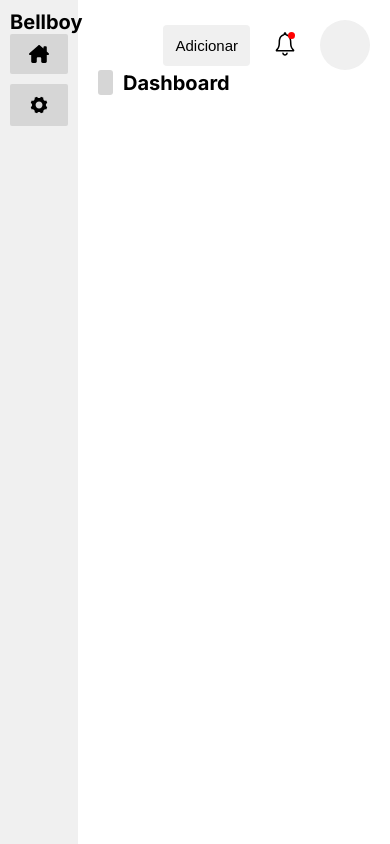
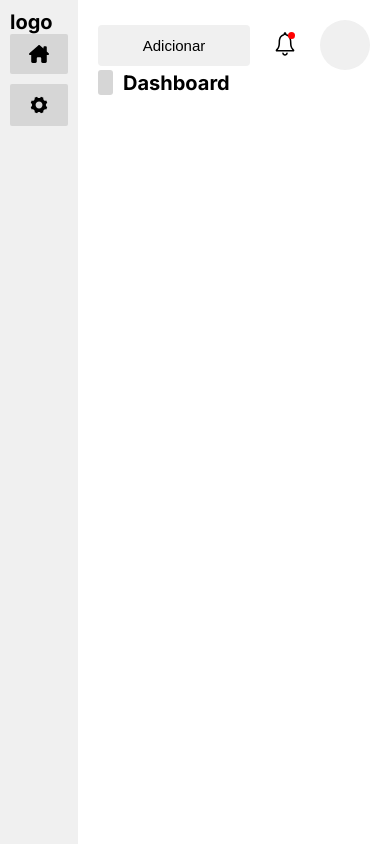
Before and after one commit to carlosr-lotus/bellboy, a Next.js app: page / in a window 390 px wide. Built offline with nearby package versions, Linux system fonts and the light colour scheme.

Commit message:
ADD responsive dashboard header

```diff
--- a/src/components/Sidebar.tsx
+++ b/src/components/Sidebar.tsx
@@ -7,7 +7,7 @@ import styles from '@/styles/components/Sidebar.module.css'
 export default function Sidebar(): JSX.Element {
     return (
         <div className={styles.main}>
-            <h1>Bellboy</h1>
+            <h1>logo</h1>
 
             <div className={styles.linksContainer}>
                 <div className={styles.link}>
--- a/src/styles/components/DashboardHeader.module.css
+++ b/src/styles/components/DashboardHeader.module.css
@@ -3,9 +3,16 @@
 
     display: grid;
     gap: 2rem;
-    grid-template-columns: repeat(3, max-content);
+    grid-template-columns: 1fr repeat(2, max-content);
     place-content: end;
     place-items: center;
+}
+
+/* style for button */
+.headerContainer>div:nth-child(1) {
+    width: fit-content;
+    place-self: start;
+    align-self: center;
 }
 
 .notificationContainer {
@@ -56,3 +63,16 @@
         transform: rotate(0deg);
     }
 }
+
+@media (min-width: 810px) {
+    .headerContainer {
+        grid-template-columns: repeat(3, max-content);
+    }
+
+    /* style for button */
+    .headerContainer>div:nth-child(1) {
+        width: 100%;
+        place-self: auto;
+        align-self: auto;
+    }
+}
```
